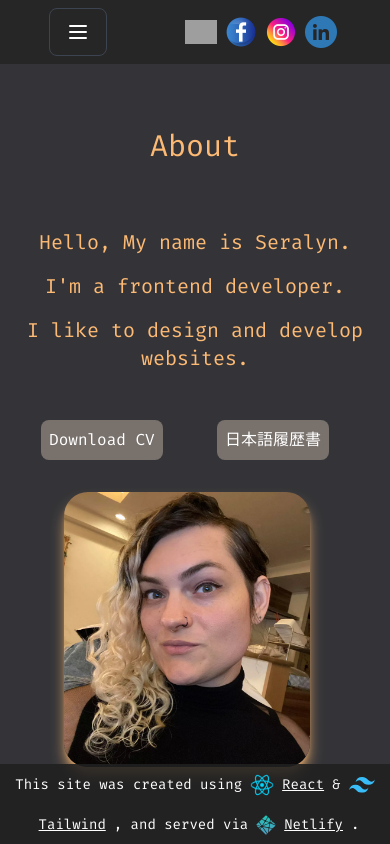
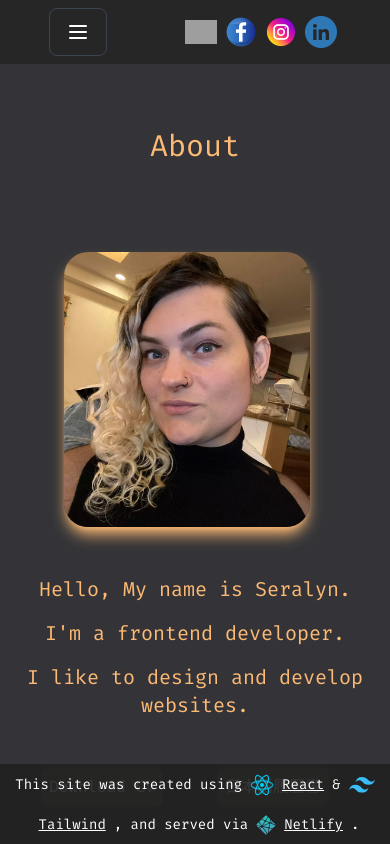
Before and after one commit to Seralyn/seradevsite, a React (Create React App) app: page /about in a window 390 px wide. Shown: the top 844 px of the page. Built offline with nearby package versions, Linux system fonts and the light colour scheme; grey boxes are pictures that could not be loaded.

Commit message:
rearranged column stacking on about page to show photo first on mobile layouts

```diff
--- a/src/components/About.js
+++ b/src/components/About.js
@@ -10,7 +10,10 @@ export default function About() {
             <div className="mt-32 w-full">
                 <h1 className="text-3xl">About</h1>
 
-                <div className="flex flex-wrap justify-center items-center mt-14 mx-6">
+                <div className="flex flex-wrap flex-row-reverse justify-center items-center mt-14 mx-6">
+                    <div className="w-80 rounded-3xl shadow-lg shadow-orange-300 overflow-hidden mt-8 mb-10 ml-10 mr-14">
+                        <img src={seraphoto} alt="" />
+                    </div>
                     <div className="">
                         <p className="py-2 text-xl">
                             Hello, My name is Seralyn.
@@ -33,9 +36,6 @@ export default function About() {
                                 </a>
                             </div>
                         </div>
-                    </div>
-                    <div className="w-80 rounded-3xl shadow-lg shadow-orange-300 overflow-hidden mt-8 ml-10 mr-14">
-                        <img src={seraphoto} alt="" />
                     </div>
                 </div>
             </div>
--- a/src/index.css
+++ b/src/index.css
@@ -30,5 +30,5 @@ html {
 }
 
 .btn-alt {
-    @apply bg-stone-500 text-white hover:bg-stone-600 rounded-lg w-fit p-2 hover:cursor-pointer;
+    @apply bg-stone-600 text-white hover:bg-stone-500 rounded-lg w-fit p-2 hover:cursor-pointer;
 }
```
